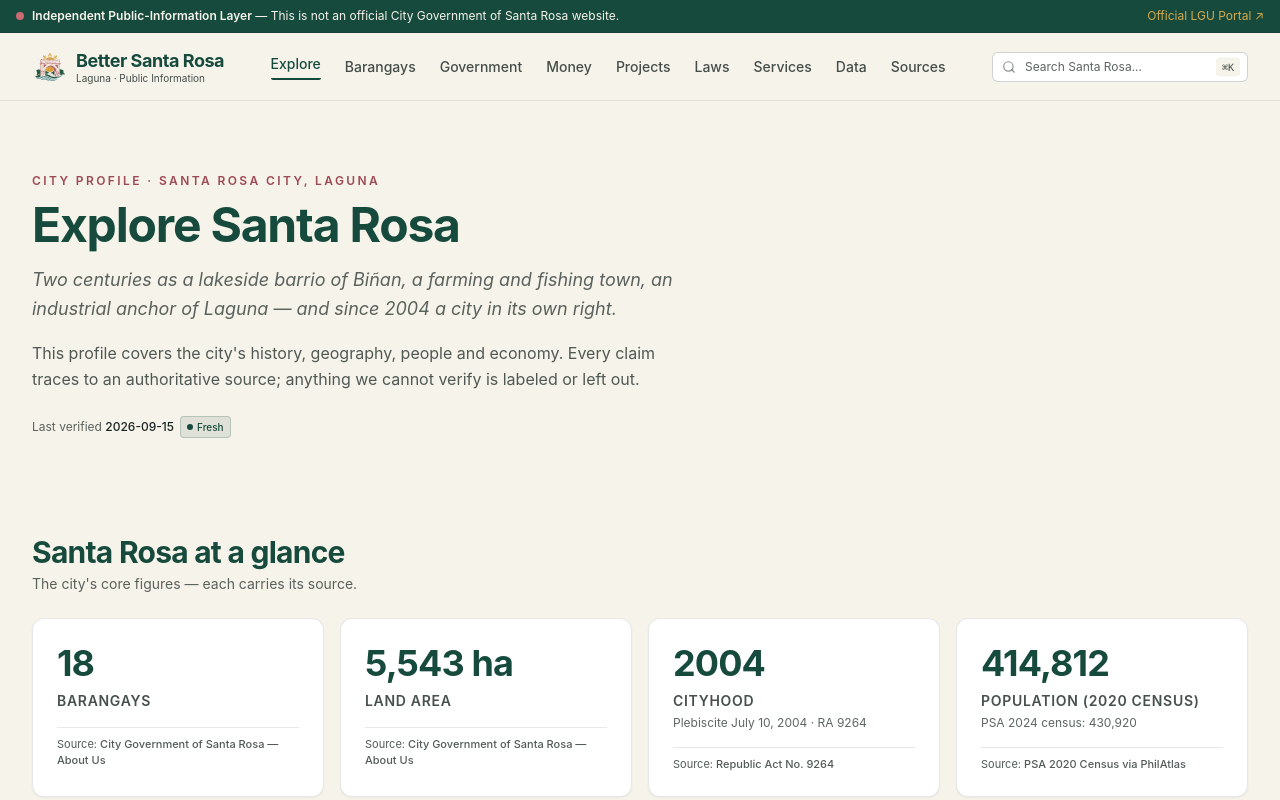
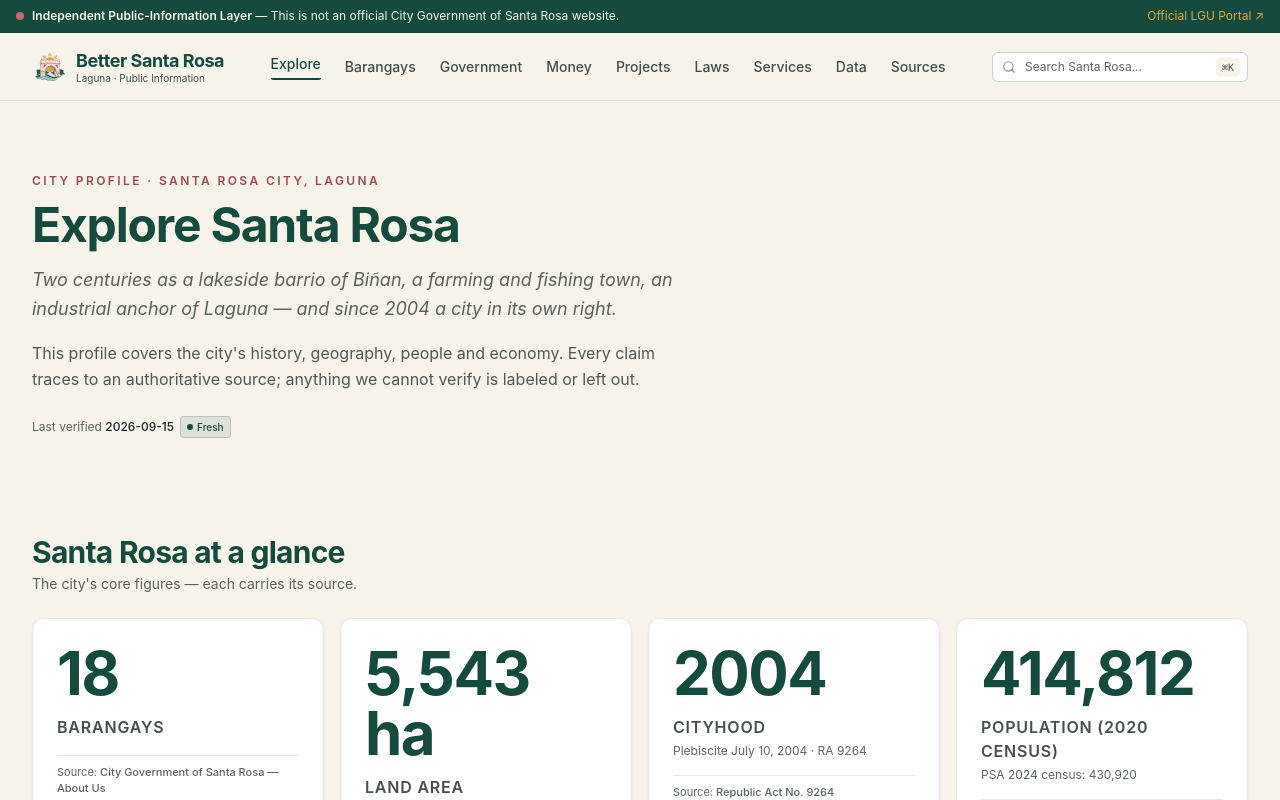
Before and after one commit to jericizon/bettersantarosacity, a Nuxt app: page /explore in a window 1280 px wide. Shown: the top 800 px of the page. Built offline with nearby package versions, Linux system fonts and the light colour scheme.

Commit message:
refactor(stats): support open typographic presentation in StatCard

```diff
--- a/components/data/StatCard.vue
+++ b/components/data/StatCard.vue
@@ -1,19 +1,29 @@
 <script setup lang="ts">
 import CountUp from '~/components/civic/CountUp.vue'
 
-const props = defineProps<{
+withDefaults(defineProps<{
   value: string | number
   label: string
   source?: string
   note?: string
   numericValue?: number
   suffix?: string
-}>()
+  variant?: 'card' | 'open'
+}>(), {
+  variant: 'open'
+})
 </script>
 
 <template>
-  <div class="rounded-xl border border-charcoal/10 bg-white p-6 shadow-sm transition hover:shadow-md hover:border-laguna-green/30">
-    <p class="font-serif text-3xl sm:text-4xl font-bold text-laguna-green tracking-tight">
+  <div
+    :class="[
+      variant === 'card'
+        ? 'rounded-xl border border-charcoal/10 bg-white p-6 shadow-sm transition hover:shadow-md hover:border-laguna-green/30'
+        : 'stat-card-open flex flex-col justify-between py-4 pr-4 transition-all duration-300'
+    ]"
+  >
+    <div>
+      <p class="font-serif text-4xl sm:text-5xl lg:text-6xl font-bold text-laguna-green tracking-tight leading-none">
         <CountUp
           v-if="numericValue !== undefined"
           :end="numericValue"
@@ -21,9 +31,14 @@ const props = defineProps<{
         />
         <template v-else>{{ value }}</template>
       </p>
-    <p class="mt-2 text-sm font-semibold uppercase tracking-wider text-charcoal/80">{{ label }}</p>
-    <p v-if="note" class="mt-1 text-xs text-charcoal/70">{{ note }}</p>
-    <p v-if="source" class="mt-4 border-t border-charcoal/10 pt-2 text-[11px] text-charcoal/75">
+      <p class="mt-3 text-sm sm:text-base font-semibold uppercase tracking-wider text-charcoal/80">
+        {{ label }}
+      </p>
+      <p v-if="note" class="mt-1 text-xs text-charcoal/70">
+        {{ note }}
+      </p>
+    </div>
+    <p v-if="source" class="mt-4 border-t border-charcoal/10 pt-2 text-[11px] text-charcoal/70">
       Source: <span class="font-medium">{{ source }}</span>
     </p>
   </div>
--- a/pages/barangays/[slug].vue
+++ b/pages/barangays/[slug].vue
@@ -101,6 +101,7 @@ const GROUP_BADGE_CLASSES: Record<string, string> = {
           label="Population"
           note="2020 PSA Census of Population and Housing"
           source="Philippine Statistics Authority via PhilAtlas"
+          variant="card"
         />
       </div>
       <p v-else class="rounded-lg border border-charcoal/10 bg-white p-5 text-sm italic text-charcoal/70">
--- a/pages/explore.vue
+++ b/pages/explore.vue
@@ -144,6 +144,7 @@ const censusSources: SourceReference[] = sourcesData
           :label="stat.label"
           :source="stat.source"
           :note="stat.note"
+          variant="card"
         />
       </div>
       <div class="mt-4 flex flex-wrap items-center gap-2">
```
Also changed, not shown: 1 other file (tests, documents, lock files or other folders). Lines whose indentation alone changed are shown as unchanged.
